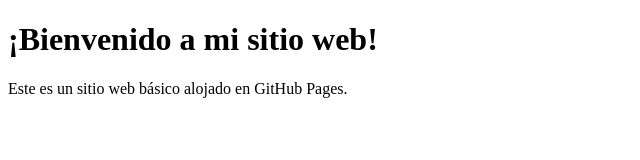
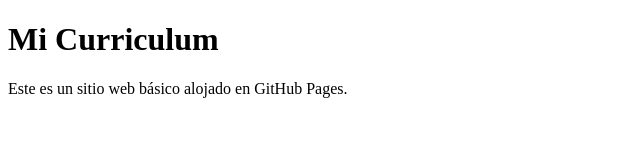
Before and after one commit to FoRsakeN05/FoRsakeN05.github.io, a plain HTML site: page index.html in a window 1280 px wide. Shown: the whole page, without its empty margins (0-640 px from the left). Drawn offline with Linux system fonts and the light colour scheme.

Commit message:
Descripción de los cambios

```diff
--- a/index.html
+++ b/index.html
@@ -4,7 +4,7 @@
     <title>FoRsakeN05</title>
 </head>
 <body>
-    <h1>¡Bienvenido a mi sitio web!</h1>
+    <h1>Mi Curriculum</h1>
     <p>Este es un sitio web básico alojado en GitHub Pages.</p>
 </body>
 </html>
```
